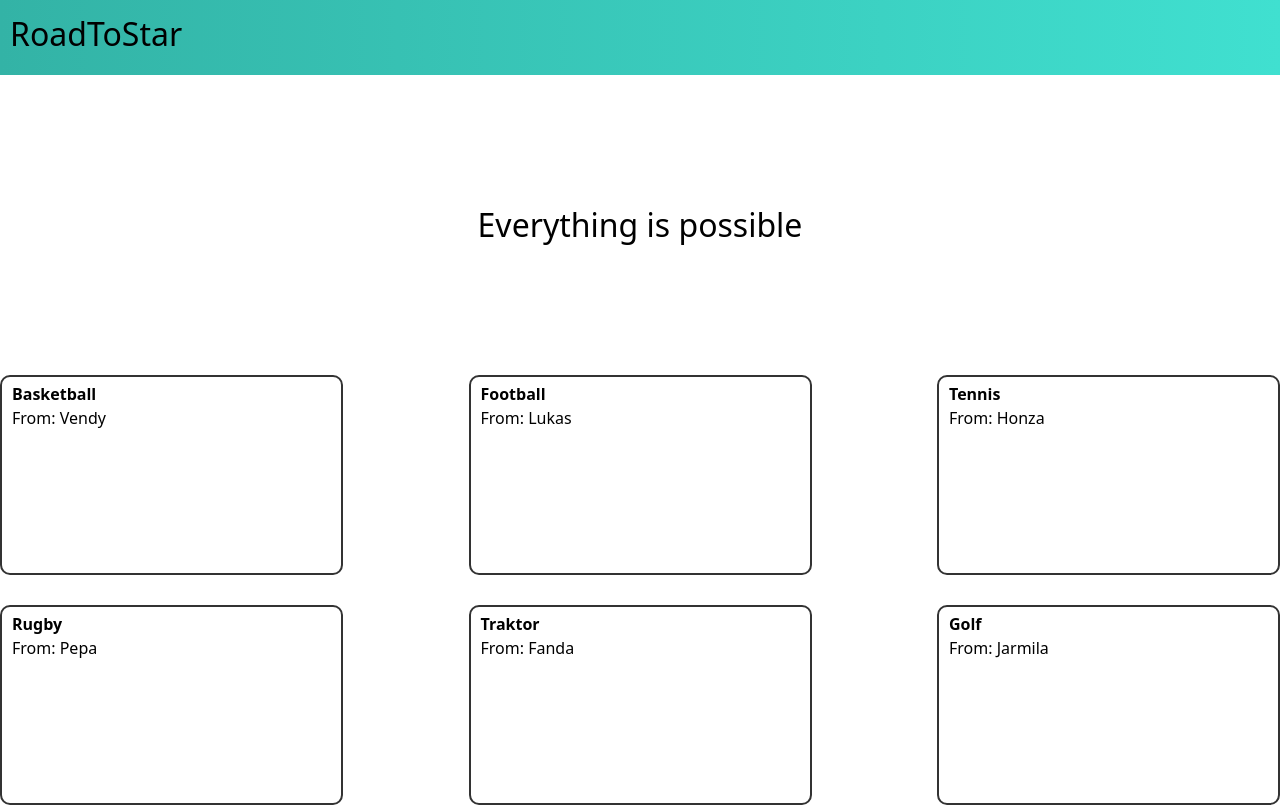
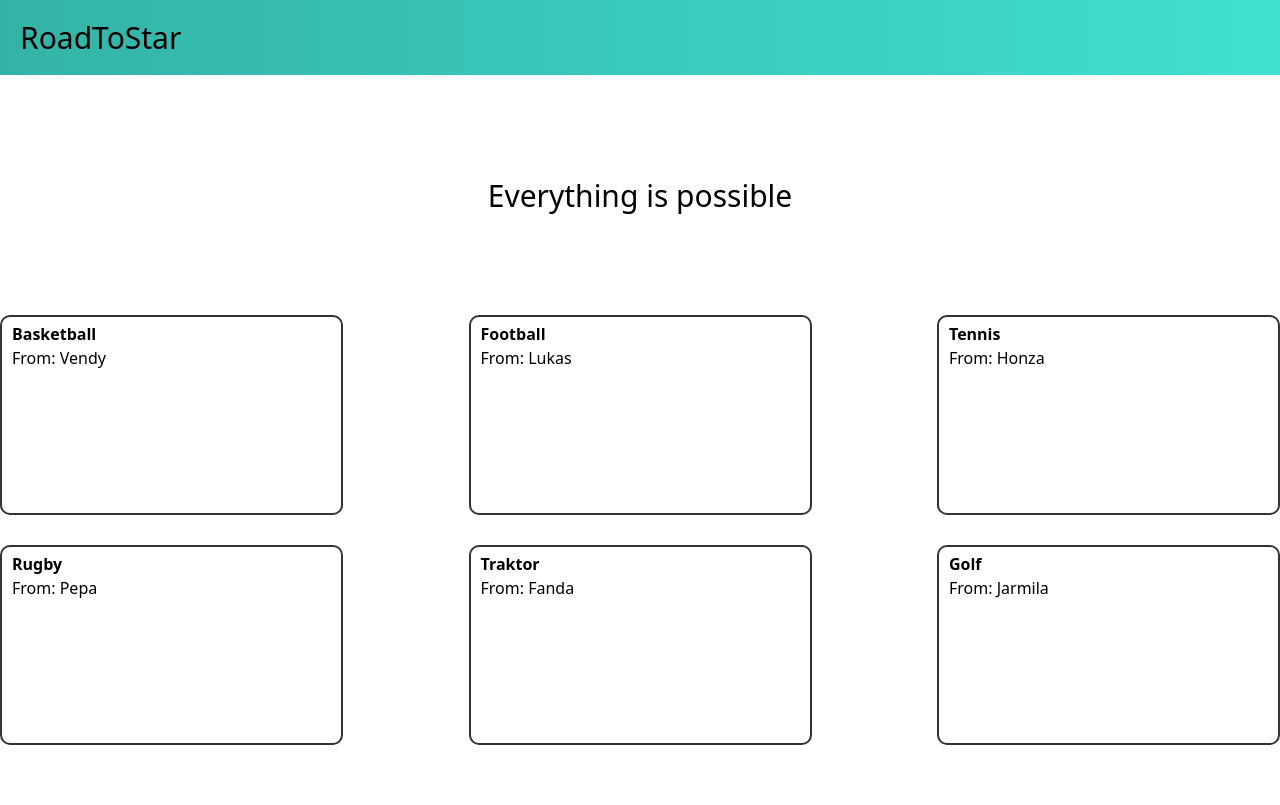
Before and after one commit to GLObus303/road-to-star, a Next.js app: page / in a window 1280 px wide. Built offline with nearby package versions, Linux system fonts and the light colour scheme.

Commit message:
Add rework based on pr comments

```diff
--- a/src/components/Events.js
+++ b/src/components/Events.js
@@ -1,4 +1,4 @@
-import style from "./Events.module.scss";
+import style from "../styles/Events.module.scss";
 
 const mockEvents = [
   {
@@ -33,13 +33,13 @@ const mockEvents = [
   },
 ];
 
-const renderedEvents = mockEvents.map((mockEvent) => (
-  <li key={mockEvent.id} className={style.event}>
-    <div style={{ fontWeight: "bold" }}>{mockEvent.sport}</div>
-    <div>From: {mockEvent.name}</div>
-  </li>
-));
+export const Events = () => {
+  const renderedEvents = mockEvents.map((mockEvent) => (
+    <li key={mockEvent.id} className={style.event}>
+      <div className={style.sport}>{mockEvent.sport}</div>
+      <div>From: {mockEvent.name}</div>
+    </li>
+  ));
 
-export const Events = () => {
   return <ul className={style.list}>{renderedEvents}</ul>;
 };
--- a/src/components/Header.js
+++ b/src/components/Header.js
@@ -1,8 +1,8 @@
-import style from "./Header.module.scss";
+import style from "../styles/Header.module.scss";
 
 export const Header = () => {
   return (
-    <div className={style.headerStyle}>
+    <div className={style.header}>
       <h1>RoadToStar</h1>
     </div>
   );
--- a/src/components/Title.js
+++ b/src/components/Title.js
@@ -1,5 +1,5 @@
-import style from "./Title.module.scss";
+import style from "../styles/Title.module.scss";
 
 export const Title = () => {
-  return <div className={style.titleStyle}>Everything is possible</div>;
+  return <div className={style.title}>Everything is possible</div>;
 };
--- a/src/components/Title.module.scss
+++ /dev/null
@@ -1,8 +0,0 @@
-.titleStyle {
-  display: flex;
-  justify-content: center;
-  align-items: center;
-  font-size: xx-large;
-  height: 300px;
-  padding: 10px;
-}
--- a/src/pages/index.tsx
+++ b/src/pages/index.tsx
@@ -1,10 +1,11 @@
 import { Events } from "../components/Events";
 import { Header } from "../components/Header";
 import { Title } from "../components/Title";
+import style from "../styles/index.module.scss";
 
 const Home = () => {
   return (
-    <div>
+    <div className={style.wrapper}>
       <Header />
       <Title />
       <Events />
--- a/src/components/Events.module.scss
+++ b/src/styles/Events.module.scss
@@ -1,5 +1,4 @@
 .event {
-  align-items: left;
   height: 200px;
   width: 343px;
   border: 2px solid #333;
@@ -24,3 +23,7 @@ $grid-breakpoints: (
   xl: 1200px,
   xxl: 1400px,
 );
+
+.sport {
+  font-weight: bold;
+}
--- a/src/components/Header.module.scss
+++ b/src/styles/Header.module.scss
@@ -1,7 +1,9 @@
-.headerStyle {
-  padding: 10px;
+.header {
+  display: flex;
+  align-items: center;
+  padding: 20px;
   height: 75px;
   width: 100%;
   background-image: linear-gradient(to right, #33b3a6, #40e0d0);
-  font-size: xx-large;
+  font-size: 30px;
 }
--- /dev/null
+++ b/src/styles/Title.module.scss
@@ -0,0 +1,7 @@
+.title {
+  display: flex;
+  justify-content: center;
+  align-items: center;
+  font-size: 30px;
+  height: 30%;
+}
--- /dev/null
+++ b/src/styles/index.module.scss
@@ -0,0 +1,3 @@
+.wrapper {
+  height: 100%;
+}
```
